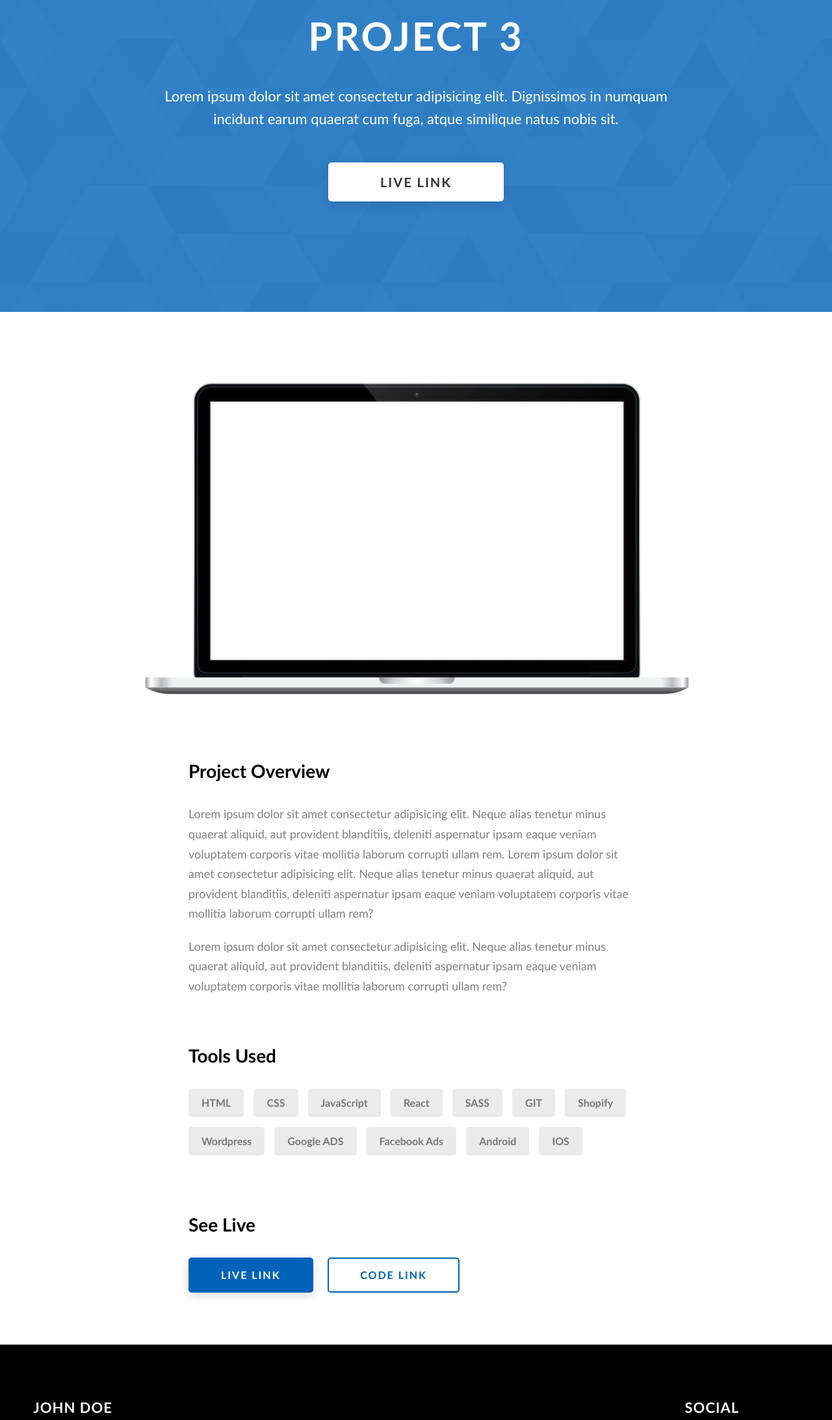
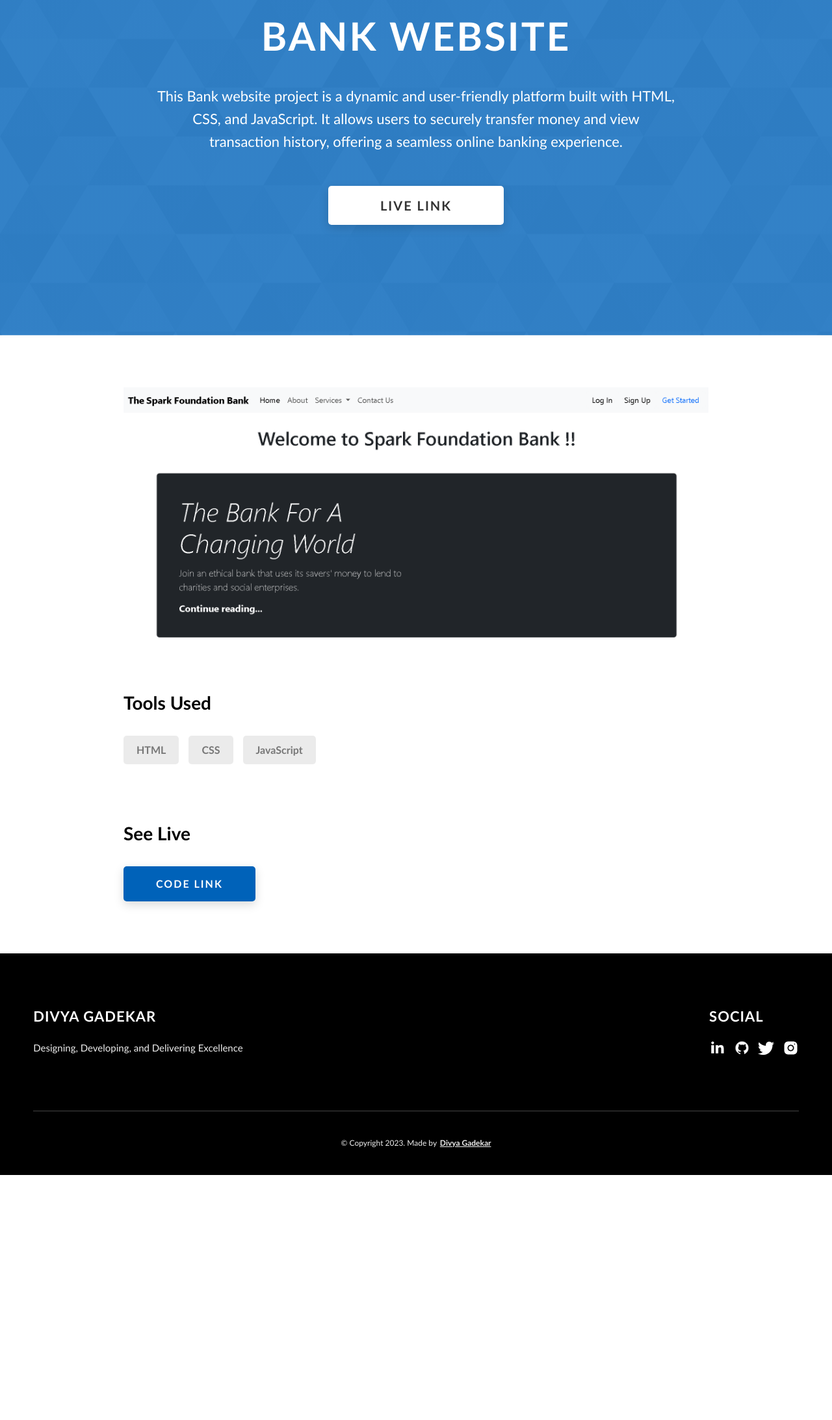
Before and after one commit to divya-gadekar28/My-Portfolio, a website: page project-3.html in a window 1280 px wide. Shown: the part 240-2425 px from the top of the page at 65% size. After the commit the page ends 2048 px from the top, so only its background shows below. Drawn offline with Linux system fonts and the light colour scheme.

Commit message:
Update project-3.html

```diff
--- a/project-3.html
+++ b/project-3.html
@@ -4,7 +4,7 @@
     <meta charset="UTF-8" />
     <meta name="viewport" content="width=device-width, initial-scale=1.0" />
     <meta http-equiv="X-UA-Compatible" content="ie=edge" />
-    <title>Case Study of Project 3</title>
+    <title>Case Study of Project 1</title>
     <meta name="description" content="Case study page of Project" />
 
     <link rel="stylesheet" href="css/style.css" />
@@ -22,12 +22,12 @@
         <div class="header__logo-container">
           <div class="header__logo-img-cont">
             <img
-              src="./assets/png/john-doe.png"
-              alt="Ram Maheshwari Logo Image"
+              src="./assets/jpeg/profile.jpg"
+              alt="Divya Gadekar Logo Image"
               class="header__logo-img"
             />
           </div>
-          <span class="header__logo-sub">John Doe</span>
+          <span class="header__logo-sub">Divya Gadekar</span>
         </div>
         <div class="header__main">
           <ul class="header__links">
@@ -84,12 +84,11 @@
     </header>
     <section class="project-cs-hero">
       <div class="project-cs-hero__content">
-        <h1 class="heading-primary">Project 3</h1>
+        <h1 class="heading-primary">Bank Website</h1>
         <div class="project-cs-hero__info">
           <p class="text-primary">
-            Lorem ipsum dolor sit amet consectetur adipisicing elit. Dignissimos
-            in numquam incidunt earum quaerat cum fuga, atque similique natus
-            nobis sit.
+            This Bank website project is a dynamic and user-friendly platform built with HTML, CSS, and JavaScript.
+            It allows users to securely transfer money and view transaction history, offering a seamless online banking experience.
           </p>
         </div>
         <div class="project-cs-hero__cta">
@@ -102,12 +101,12 @@
         <div class="project-details__content">
           <div class="project-details__showcase-img-cont">
             <img
-              src="./assets/jpeg/project-mockup-example.jpeg"
+              src="./assets/png/banking.png"
               alt="Project Image"
               class="project-details__showcase-img"
             />
           </div>
-          <div class="project-details__content-main">
+          <!-- <div class="project-details__content-main">
             <div class="project-details__desc">
               <h3 class="project-details__content-title">Project Overview</h3>
               <p class="project-details__desc-para">
@@ -126,14 +125,14 @@
                 deleniti aspernatur ipsam eaque veniam voluptatem corporis vitae
                 mollitia laborum corrupti ullam rem?
               </p>
-            </div>
+            </div> -->
             <div class="project-details__tools-used">
               <h3 class="project-details__content-title">Tools Used</h3>
               <div class="skills">
                 <div class="skills__skill">HTML</div>
                 <div class="skills__skill">CSS</div>
                 <div class="skills__skill">JavaScript</div>
-                <div class="skills__skill">React</div>
+                <!-- <div class="skills__skill">React</div>
                 <div class="skills__skill">SASS</div>
                 <div class="skills__skill">GIT</div>
                 <div class="skills__skill">Shopify</div>
@@ -141,20 +140,20 @@
                 <div class="skills__skill">Google ADS</div>
                 <div class="skills__skill">Facebook Ads</div>
                 <div class="skills__skill">Android</div>
-                <div class="skills__skill">IOS</div>
+                <div class="skills__skill">IOS</div> -->
               </div>
             </div>
             <div class="project-details__links">
               <h3 class="project-details__content-title">See Live</h3>
-              <a
+              <!-- <a
                 href="#"
                 class="btn btn--med btn--theme project-details__links-btn"
                 target="_blank"
                 >Live Link</a
-              >
+              > -->
               <a
-                href="#"
-                class="btn btn--med btn--theme-inv project-details__links-btn"
+                href="https://github.com/divya-gadekar28/Banking-System"
+                class="btn btn--med btn--theme project-details__links-btn"
                 target="_blank"
                 >Code Link</a
               >
@@ -171,34 +170,34 @@
               <span>Social</span>
             </h2>
             <div class="main-footer__social-cont">
-              <a target="_blank" rel="noreferrer" href="#">
+              <a target="_blank" rel="noreferrer" href="https://www.linkedin.com/in/divya-gadekar-ba8020237">
                 <img
                   class="main-footer__icon"
                   src="./assets/png/linkedin-ico.png"
                   alt="icon"
                 />
               </a>
-              <a target="_blank" rel="noreferrer" href="#">
+              <a target="_blank" rel="noreferrer" href="https://github.com/divya-gadekar28">
                 <img
                   class="main-footer__icon"
                   src="./assets/png/github-ico.png"
                   alt="icon"
                 />
               </a>
-              <a target="_blank" rel="noreferrer" href="#">
+              <a target="_blank" rel="noreferrer" href="https://twitter.com/divya_gadekar28">
                 <img
                   class="main-footer__icon"
                   src="./assets/png/twitter-ico.png"
                   alt="icon"
                 />
               </a>
-              <a target="_blank" rel="noreferrer" href="#">
+              <!-- <a target="_blank" rel="noreferrer" href="#">
                 <img
                   class="main-footer__icon"
                   src="./assets/png/yt-ico.png"
                   alt="icon"
                 />
-              </a>
+              </a> -->
               <a target="_blank" rel="noreferrer" href="#">
                 <img
                   class="main-footer__icon main-footer__icon--mr-none"
@@ -209,18 +208,18 @@
             </div>
           </div>
           <div class="main-footer__row main-footer__row-2">
-            <h4 class="heading heading-sm text-lt">John Doe</h4>
+            <h4 class="heading heading-sm text-lt">Divya Gadekar</h4>
             <p class="main-footer__short-desc">
-              Lorem ipsum dolor sit amet consectetur adipisicing elit facilis
-              tempora explicabo quae quod deserunt
+              Designing, Developing, and Delivering Excellence
+
             </p>
           </div>
         </div>
 
         <div class="main-footer__lower">
-          &copy; Copyright 2021. Made by
-          <a rel="noreferrer" target="_blank" href="https://rammaheshwari.com"
-            >Ram Maheshwari</a
+          &copy; Copyright 2023. Made by
+          <a rel="noreferrer" target="_blank" href="#"
+            >Divya Gadekar</a
           >
         </div>
       </div>
```
